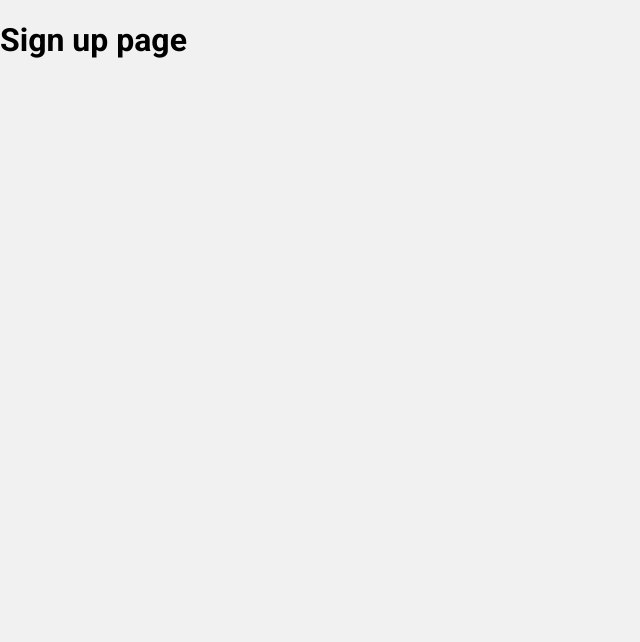
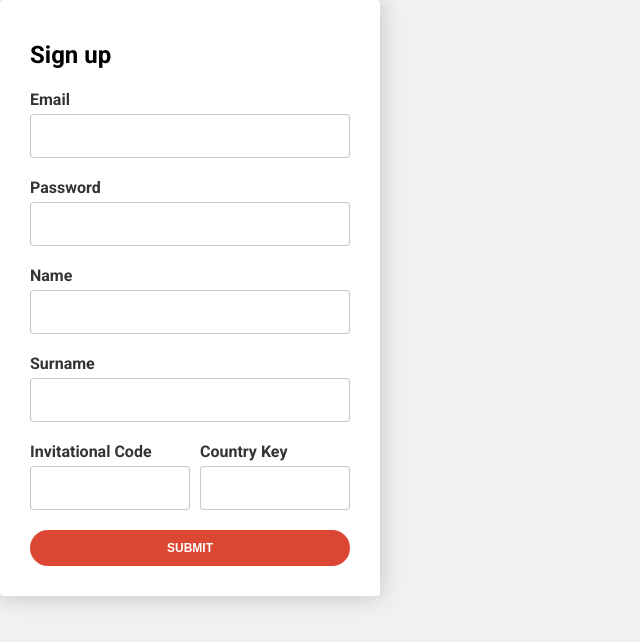
Before and after one commit to mefistodevelop/vision-task, a React (Create React App) app: page /signup in a window 1280 px wide. Shown: the top 642 px of the page, without its empty margins (0-640 px from the left). Built offline with nearby package versions, Linux system fonts and the light colour scheme.

Commit message:
feat: add Signup page

```diff
--- /dev/null
+++ b/src/pages/Signup/Signup.css
@@ -0,0 +1,17 @@
+.signup {
+  display: flex;
+  flex-direction: column;
+  padding: 40px 30px 30px;
+  max-width: 380px;
+  background-color: #fff;
+  box-shadow: 0px 0px 25px rgba(0, 0, 0, 0.2);
+  border-radius: 4px;
+}
+
+.signup__title {
+  margin: 0;
+  padding: 0;
+  margin-bottom: 20px;
+  font-size: 24px;
+  line-height: 30px;
+}
--- a/src/pages/Signup/Signup.jsx
+++ b/src/pages/Signup/Signup.jsx
@@ -1,7 +1,10 @@
 import React from 'react';
+import './Signup.css';
+import { SignupForm } from './SignupForm/SignupForm';
 
 export const Signup = () => (
   <div className="signup">
-    <h1>Sign up page</h1>
+    <h1 className="signup__title">Sign up</h1>
+    <SignupForm />
   </div>
 );
--- /dev/null
+++ b/src/pages/Signup/SignupForm/SignupForm.css
@@ -0,0 +1,36 @@
+.signup-form__label {
+  margin: 0;
+  padding: 0;
+  color: rgba(0, 0, 0, 0.8);
+  font-weight: 700;
+  text-transform: capitalize;
+}
+
+.signup-form__label_small {
+  max-width: 160px;
+  margin-right: 10px;
+}
+
+.signup-form__label_small:last-of-type {
+  margin-right: 0;
+}
+
+.signup-form__field {
+  margin-top: 5px;
+  margin-bottom: 10px;
+  width: 100%;
+  max-width: 320px;
+  height: 44px;
+  padding: 12px 15px;
+  background-color: #fff;
+  border: 1px solid rgba(31, 32, 65, 0.25);
+  border-radius: 4px;
+}
+
+.signup-form__field:last-of-type {
+  margin-bottom: 20px;
+}
+
+.signup-form__fieldgroup {
+  display: flex;
+}
--- /dev/null
+++ b/src/pages/Signup/SignupForm/SignupForm.jsx
@@ -0,0 +1,135 @@
+import React, { useState } from 'react';
+import { Button } from '../../../components/Button/Button';
+import './SignupForm.css';
+
+export function SignupForm() {
+  const [email, setEmail] = useState('');
+  const [password, setPassword] = useState('');
+  const [name, setName] = useState('');
+  const [surname, setSurname] = useState('');
+  const [inviteCode, setInviteCode] = useState('');
+  const [countryKey, setCountryKey] = useState('');
+
+  const updateState = (event, type) => {
+    const value = event.target.value;
+    const trimmedValue = value.trim();
+
+    switch (type) {
+      case 'email':
+        setEmail(trimmedValue);
+        break;
+      case 'password':
+        setPassword(trimmedValue);
+        break;
+      case 'name':
+        setName(trimmedValue);
+        break;
+      case 'surname':
+        setSurname(trimmedValue);
+        break;
+      case 'inviteCode':
+        setInviteCode(trimmedValue);
+        break;
+      case 'countryKey':
+        setCountryKey(trimmedValue);
+        break;
+      default:
+        break;
+    }
+  };
+
+  const handleSubmit = (e) => {
+    e.preventDefault();
+    const data = {
+      name,
+      surname,
+      user: { email, password },
+      invited_by: inviteCode,
+      country_key: countryKey,
+    };
+
+    console.log(data);
+  };
+
+  return (
+    <form className="signup-form" onSubmit={handleSubmit}>
+      <label className="signup-form__label">
+        email
+        <input
+          className="signup-form__field"
+          type="email"
+          name="email"
+          value={email}
+          onChange={(e) => updateState(e, 'email')}
+          required
+          autoComplete="on"
+        />
+      </label>
+
+      <label className="signup-form__label">
+        password
+        <input
+          className="signup-form__field"
+          type="password"
+          name="password"
+          value={password}
+          onChange={(e) => updateState(e, 'password')}
+          required
+          autoComplete="on"
+        />
+      </label>
+
+      <label className="signup-form__label">
+        name
+        <input
+          className="signup-form__field"
+          type="text"
+          name="name"
+          value={name}
+          onChange={(e) => updateState(e, 'name')}
+          required
+        />
+      </label>
+
+      <label className="signup-form__label">
+        surname
+        <input
+          className="signup-form__field"
+          type="text"
+          name="surname"
+          value={surname}
+          onChange={(e) => updateState(e, 'surname')}
+          required
+        />
+      </label>
+
+      <div className="signup-form__fieldgroup">
+        <label className="signup-form__label signup-form__label_small">
+          invitational code
+          <input
+            className="signup-form__field"
+            type="text"
+            name="invited_by"
+            value={inviteCode}
+            onChange={(e) => updateState(e, 'inviteCode')}
+            required
+          />
+        </label>
+
+        <label className="signup-form__label signup-form__label_small">
+          country key
+          <input
+            className="signup-form__field"
+            type="text"
+            name="country_key"
+            value={countryKey}
+            onChange={(e) => updateState(e, 'countryKey')}
+            required
+          />
+        </label>
+      </div>
+
+      <Button type="submit" name="submit" />
+    </form>
+  );
+}
```
